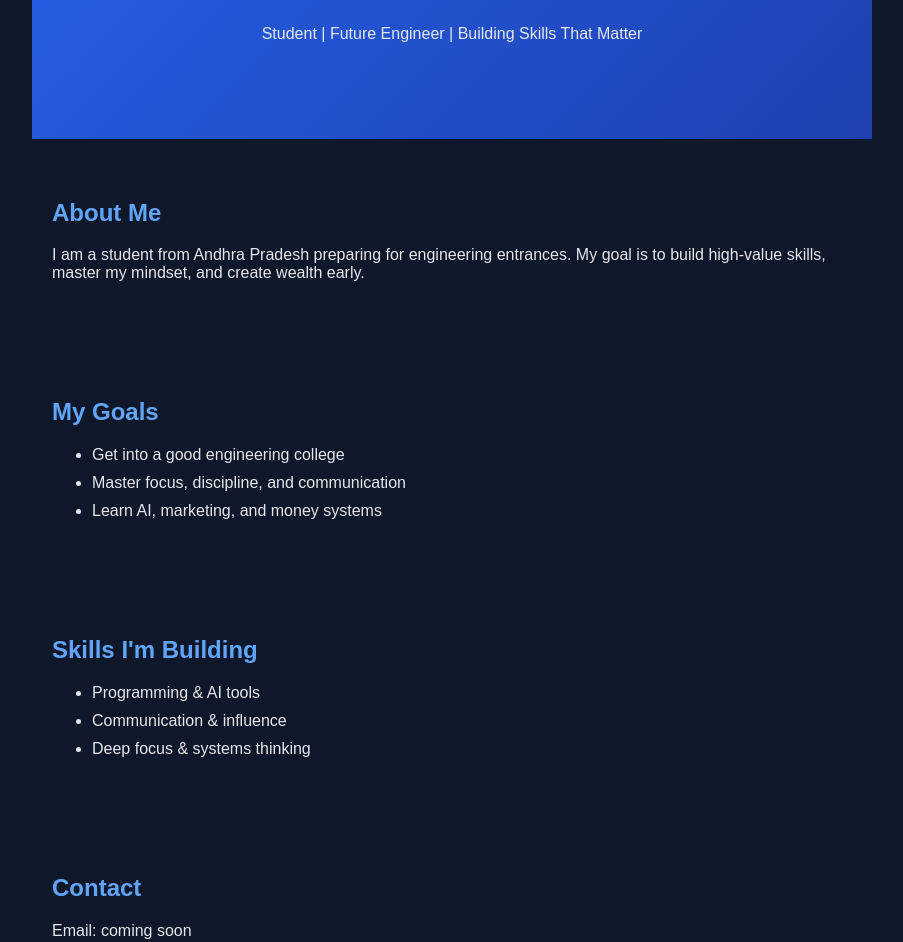
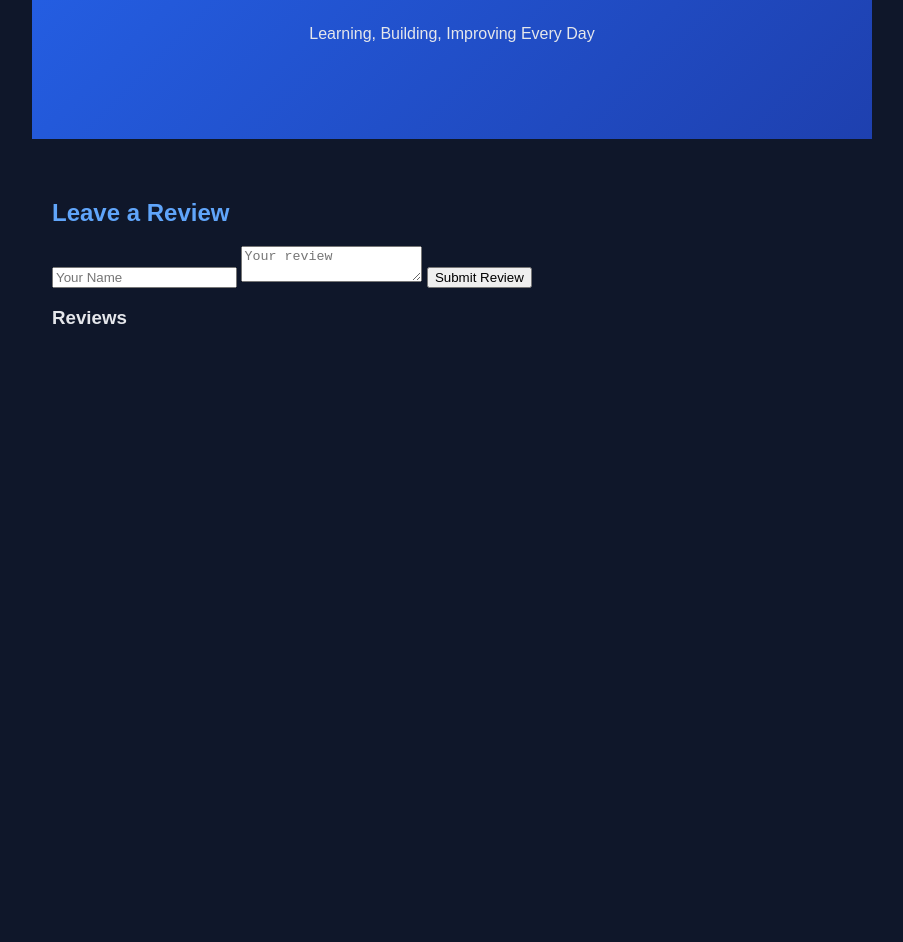
Before and after one commit to RED-XAXIAN677-pixel/RED-XAXIAN677-pixel.github.io, a plain HTML site: page index.html in a window 1280 px wide. Shown: the part 190-1132 px from the top of the page, without its empty margins (188-1091 px from the left). After the commit the page ends 800 px from the top, so only its background shows below. Drawn offline with Linux system fonts and the light colour scheme.

Commit message:
Update index.html

```diff
--- a/index.html
+++ b/index.html
@@ -2,47 +2,50 @@
 <html lang="en">
 <head>
   <meta charset="UTF-8">
-  <title>Veera | Building My Future</title>
+  <title>Veera | My Personal Site</title>
   <link rel="stylesheet" href="style.css">
 </head>
 <body>
 
+  <!-- HERO SECTION -->
   <section class="hero">
-    <h1>Hi, I'm Veera</h1>
-    <p>Student | Future Engineer | Building Skills That Matter</p>
+    <h1>Welcome to My Website</h1>
+    <p>Learning, Building, Improving Every Day</p>
   </section>
 
+  <!-- REVIEW SYSTEM -->
   <section>
-    <h2>About Me</h2>
-    <p>
-      I am a student from Andhra Pradesh preparing for engineering entrances.
-      My goal is to build high-value skills, master my mindset, and create wealth early.
-    </p>
-  </section>
+    <h2>Leave a Review</h2>
+    <form id="reviewForm">
+      <input type="text" id="name" placeholder="Your Name" required>
+      <textarea id="message" placeholder="Your review" required></textarea>
+      <button type="submit">Submit Review</button>
+    </form>
 
-  <section>
-    <h2>My Goals</h2>
-    <ul>
-      <li>Get into a good engineering college</li>
-      <li>Master focus, discipline, and communication</li>
-      <li>Learn AI, marketing, and money systems</li>
+    <h3>Reviews</h3>
+    <ul id="reviewsList">
+      <!-- Reviews will appear here -->
     </ul>
   </section>
 
-  <section>
-    <h2>Skills I'm Building</h2>
-    <ul>
-      <li>Programming & AI tools</li>
-      <li>Communication & influence</li>
-      <li>Deep focus & systems thinking</li>
-    </ul>
-  </section>
+  <!-- JS to handle reviews -->
+  <script>
+    const form = document.getElementById('reviewForm');
+    const reviewsList = document.getElementById('reviewsList');
 
-  <section>
-    <h2>Contact</h2>
-    <p>Email: coming soon</p>
-    <p>YouTube / Projects: coming soon</p>
-  </section>
+    form.addEventListener('submit', function(e){
+      e.preventDefault();
+      const name = document.getElementById('name').value;
+      const message = document.getElementById('message').value;
+
+      if(name && message){
+        const li = document.createElement('li');
+        li.innerHTML = `<strong>${name}:</strong> ${message}`;
+        reviewsList.prepend(li); // newest first
+        form.reset();
+      }
+    });
+  </script>
 
 </body>
 </html>
```
